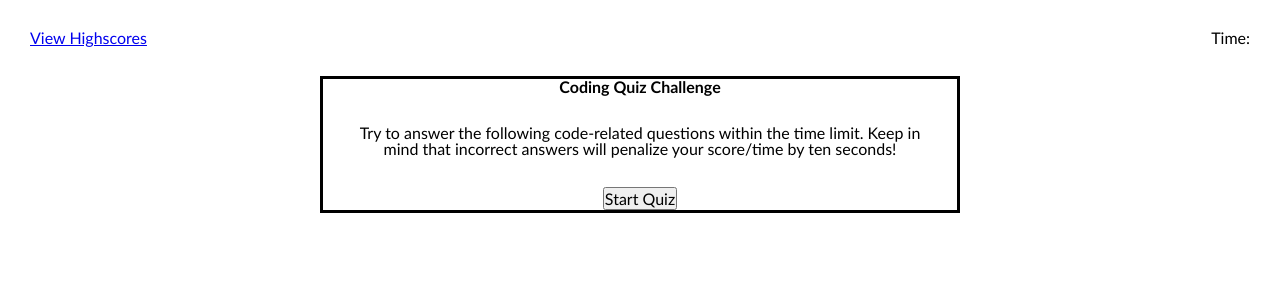
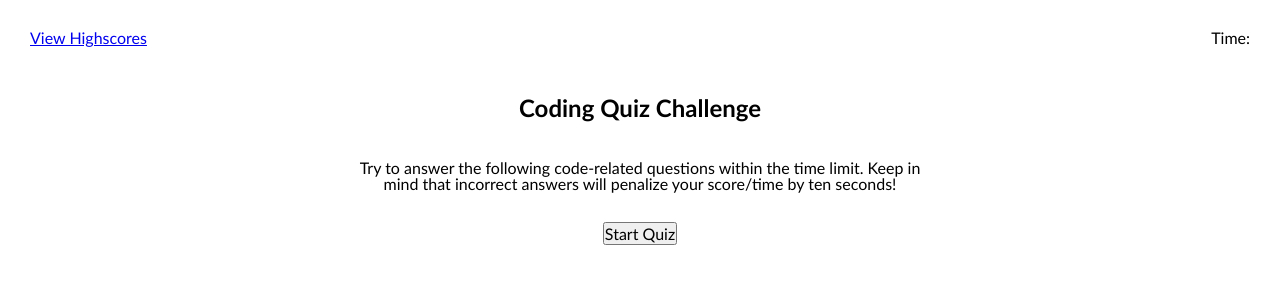
Before and after one commit to danshoup/javascript_quiz, a plain HTML site: page index.html in a window 1280 px wide. Drawn offline with Linux system fonts and the light colour scheme.

Commit message:
changed border

```diff
--- a/assets/css/style.css
+++ b/assets/css/style.css
@@ -30,7 +30,6 @@
 
   main {
     margin: 0 auto;
-    border: solid;
     display: flex;
     flex-direction: row;
     width: 50%;
@@ -42,7 +41,7 @@
 
   h1,
   h2{
-    margin:
+    margin: 20px;
     font-size: 1.5rem;
   }
 
--- a/assets/js/script.js
+++ b/assets/js/script.js
@@ -41,7 +41,7 @@ var quizQuestions = document.querySelector("#questions");
 var multipleChoice = document.querySelector("#choiceList");
 var listItems = document.querySelector(".items");
 var timeLeft = 76;
-var questionIndex = 1;
+var questionIndex = 0;
 var mult1 = document.querySelector("#choice1");
 var mult2 = document.querySelector("#choice2");
 var mult3 = document.querySelector("#choice3");
```
